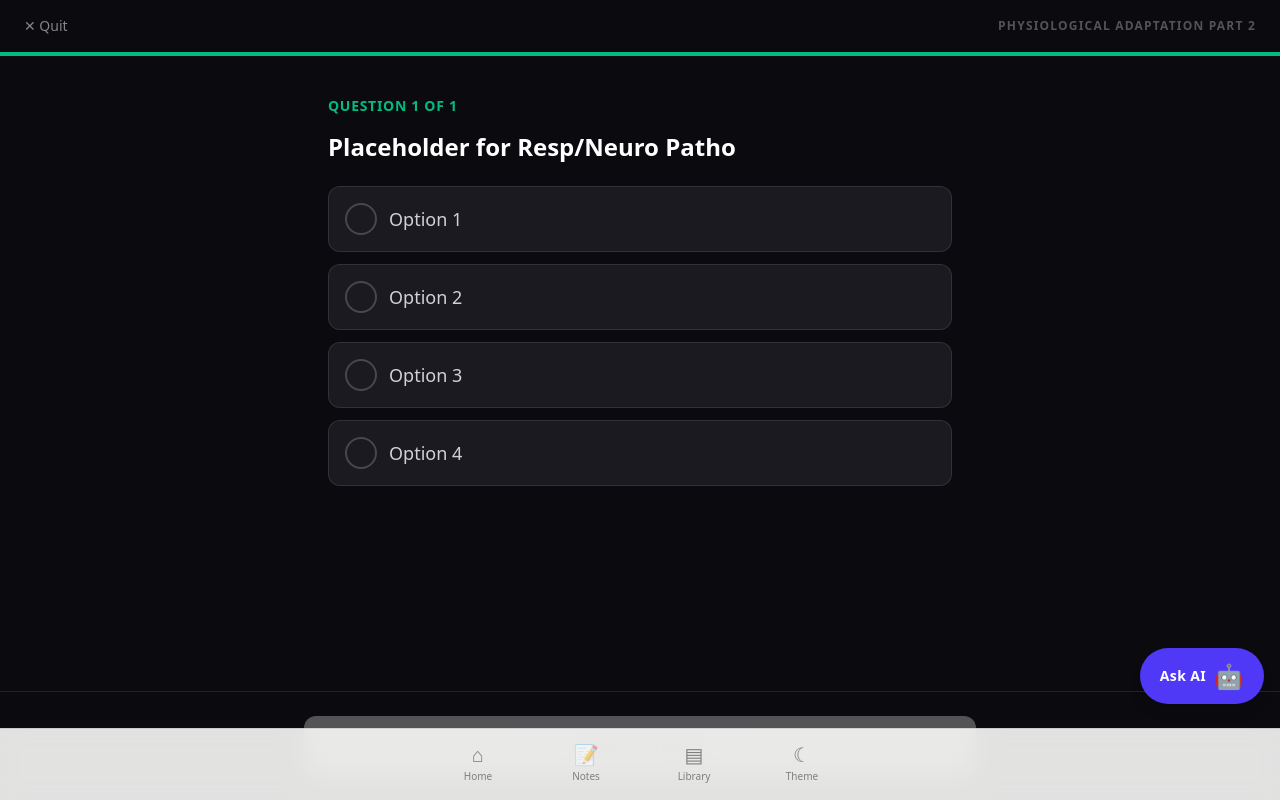
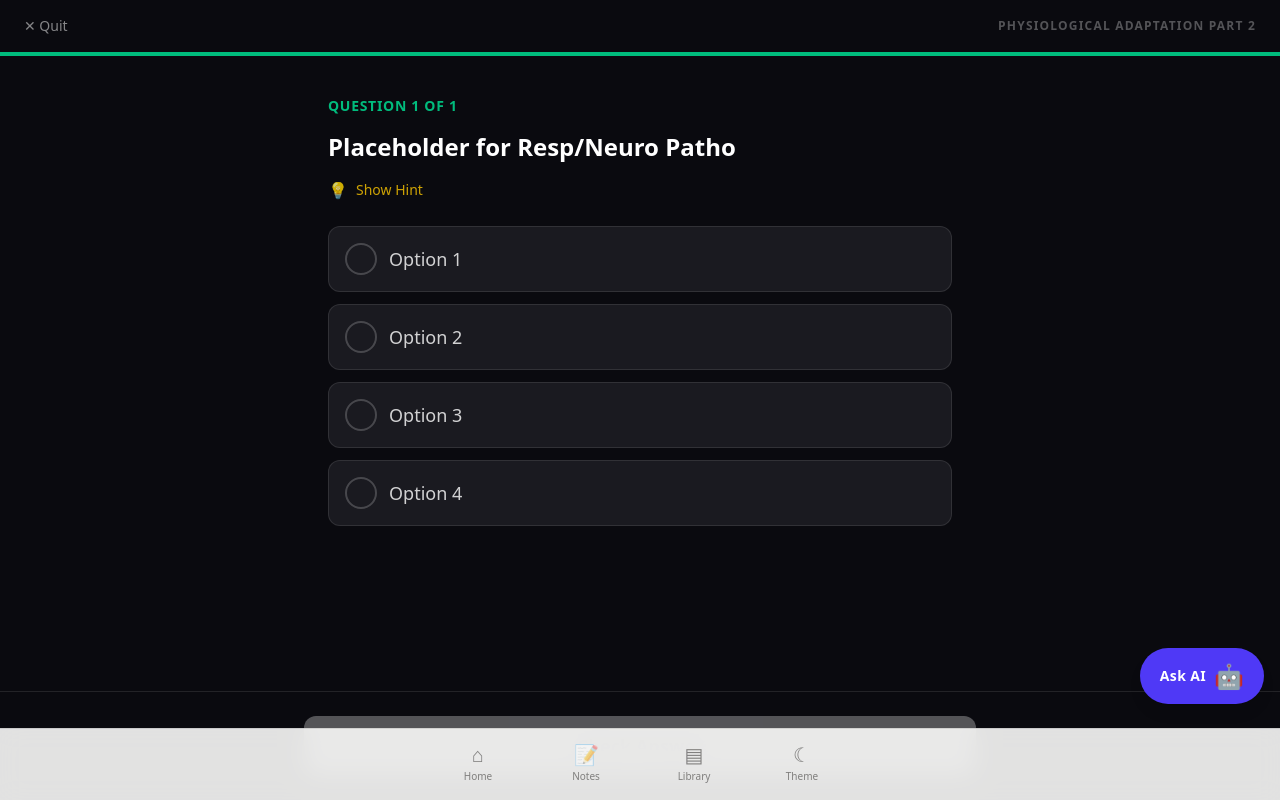
Before and after one commit to SGiQ/nclex-study-guide, a Next.js app: page /quizzes/10 in a window 1280 px wide. Built offline with nearby package versions, Linux system fonts and the light colour scheme.

Commit message:
Add optional hint feature to quiz questions with lightbulb button

```diff
--- a/app/quizzes/[id]/page.tsx
+++ b/app/quizzes/[id]/page.tsx
@@ -122,9 +122,33 @@ export default function QuizRunnerPage({ params }: { params: Promise<{ id: strin
             <main className="flex-1 flex flex-col max-w-2xl mx-auto w-full p-4 sm:p-6 pb-32">
                 <div className="flex-1 flex flex-col justify-start pt-4">
                     <span className="text-emerald-500 font-bold text-sm tracking-wider mb-4 block">QUESTION {currentQuestionIndex + 1} OF {quiz.questions.length}</span>
-                    <h2 className="text-xl sm:text-2xl font-bold leading-tight mb-6">
+                    <h2 className="text-xl sm:text-2xl font-bold leading-tight mb-4">
                         {currentQuestion.text}
                     </h2>
+
+                    {/* Hint Button */}
+                    {!isAnswered && (
+                        <div className="mb-6">
+                            {!showHint ? (
+                                <button
+                                    onClick={() => setShowHint(true)}
+                                    className="flex items-center gap-2 text-sm text-yellow-400/80 hover:text-yellow-400 transition-colors"
+                                >
+                                    <span className="text-base">💡</span>
+                                    <span className="font-medium">Show Hint</span>
+                                </button>
+                            ) : (
+                                <div className="p-4 rounded-xl bg-yellow-500/10 border border-yellow-500/20 animate-in slide-in-from-top-2 fade-in duration-300">
+                                    <div className="flex items-start gap-2">
+                                        <span className="text-lg flex-shrink-0">💡</span>
+                                        <p className="text-sm text-yellow-100/90 leading-relaxed">
+                                            {currentQuestion.explanation}
+                                        </p>
+                                    </div>
+                                </div>
+                            )}
+                        </div>
+                    )}
 
                     <div className="grid gap-3">
                         {currentQuestion.options.map((option, index) => {
```
